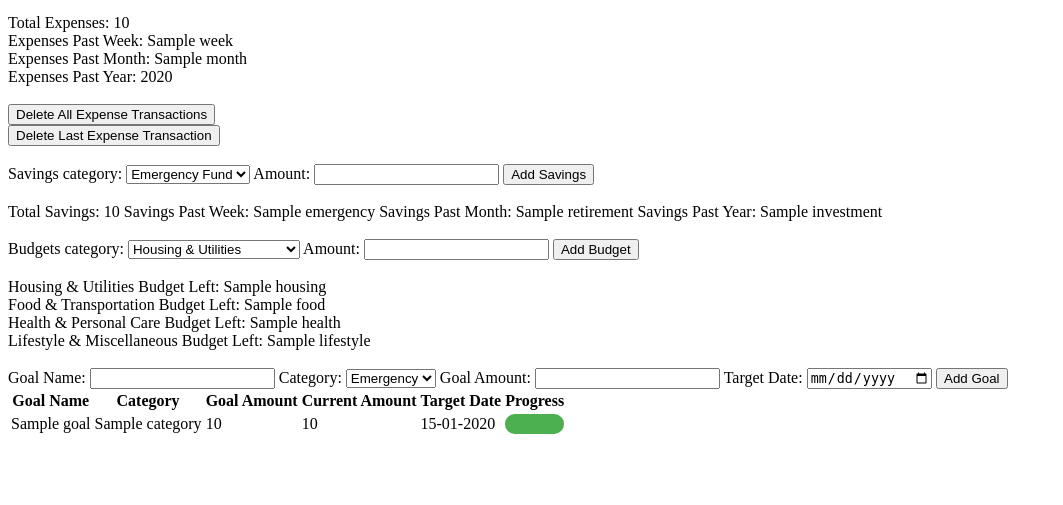
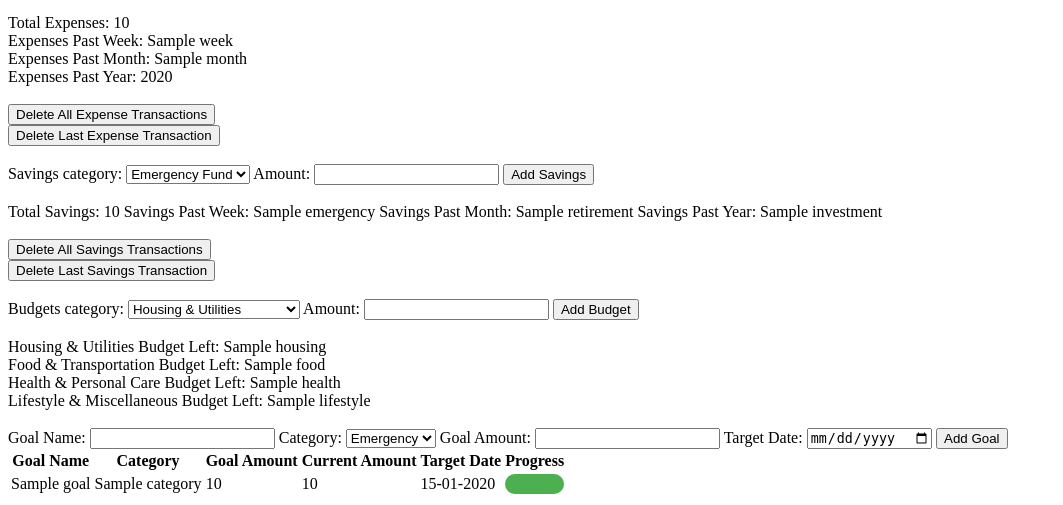
Before and after one commit to trickwide/personal-finance-tracker, a Flask app: template src/templates/frontend/dashboard.html in a window 1280 px wide. Shown: the part 344-849 px from the top of the page, without its empty margins (0-1063 px from the left). Before the commit the page ends 778 px from the top, so only its background shows below. Run offline with Flask 3, Linux system fonts and the light colour scheme; the visitor is signed in with stand-in values (Sample User, id 1); the template is opened without the code that fills it: most values are stand-ins (such as "Sample title", 1, 10 or a date in 2020).

Commit message:
Added functionality to delete savings transactions

```diff
--- a/src/templates/frontend/dashboard.html
+++ b/src/templates/frontend/dashboard.html
@@ -41,11 +41,11 @@
     </br>
     <div>
         <form method="POST" action="{{ url_for('delete_all_income') }}" onsubmit="return confirm('Are you sure you want to delete all income transactions? This action cannot be undone.');">
-            <button type="submit" class="btn btn-danger">Delete All Income Transactions</button>
+            <button type="submit">Delete All Income Transactions</button>
         </form>
 
         <form method="POST" action="{{ url_for('delete_last_income') }}" onsubmit="return confirm('Are you sure you want to delete the last income transaction? This action cannot be undone.');">
-            <button type="submit" class="btn btn-warning">Delete Last Income Transaction</button>
+            <button type="submit">Delete Last Income Transaction</button>
         </form>
     </div>
 </br>
@@ -76,11 +76,11 @@
     </br>
     <div>
         <form method="POST" action="{{ url_for('delete_all_expenses') }}" onsubmit="return confirm('Are you sure you want to delete all expense transactions? This action cannot be undone.');">
-            <button type="submit" class="btn btn-danger">Delete All Expense Transactions</button>
+            <button type="submit">Delete All Expense Transactions</button>
         </form>
 
         <form method="POST" action="{{ url_for('delete_last_expense') }}" onsubmit="return confirm('Are you sure you want to delete the last expense transaction? This action cannot be undone.');">
-            <button type="submit" class="btn btn-warning">Delete Last Expense Transaction</button>
+            <button type="submit">Delete Last Expense Transaction</button>
         </form>
     </div>
 </br>
@@ -103,6 +103,16 @@
         <label>Savings Past Week:</label> {{ savings.emergency }}
         <label>Savings Past Month:</label> {{ savings.retirement }}
         <label>Savings Past Year:</label> {{ savings.investment}}
+    </div>
+    </br>
+    <div>
+        <form method="POST" action="{{ url_for('delete_all_savings') }}" onsubmit="return confirm('Are you sure you want to delete all savings transactions? This action cannot be undone.');">
+            <button type="submit">Delete All Savings Transactions</button>
+        </form>
+
+        <form method="POST" action="{{ url_for('delete_last_saving') }}" onsubmit="return confirm('Are you sure you want to delete the last savings transaction? This action cannot be undone.');">
+            <button type="submit">Delete Last Savings Transaction</button>
+        </form>
     </div>
 </br>
     <form action="{{ url_for('add_budget') }}" method="post">
```
Also changed, not shown: src/routes.py (+33 -0 lines), src/services/saving_service.py (+16 -0 lines).
